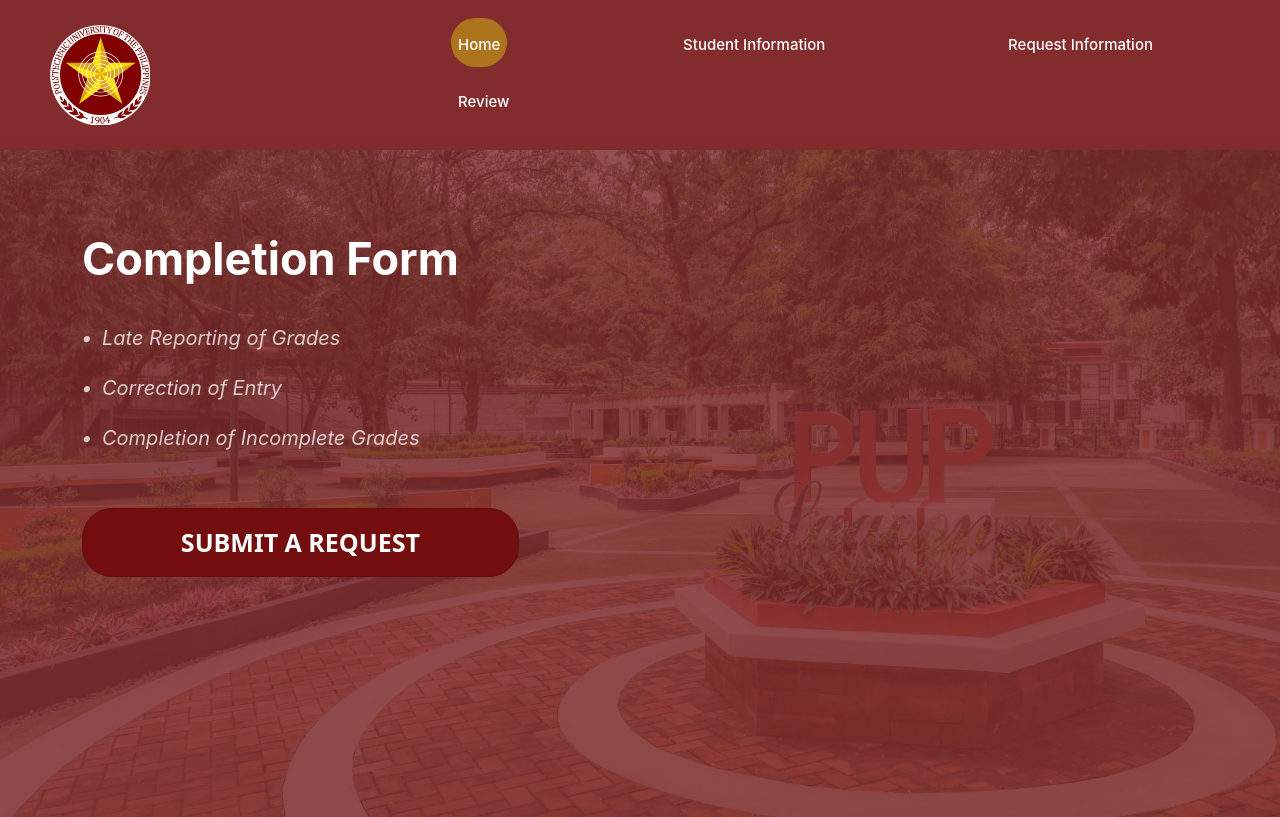
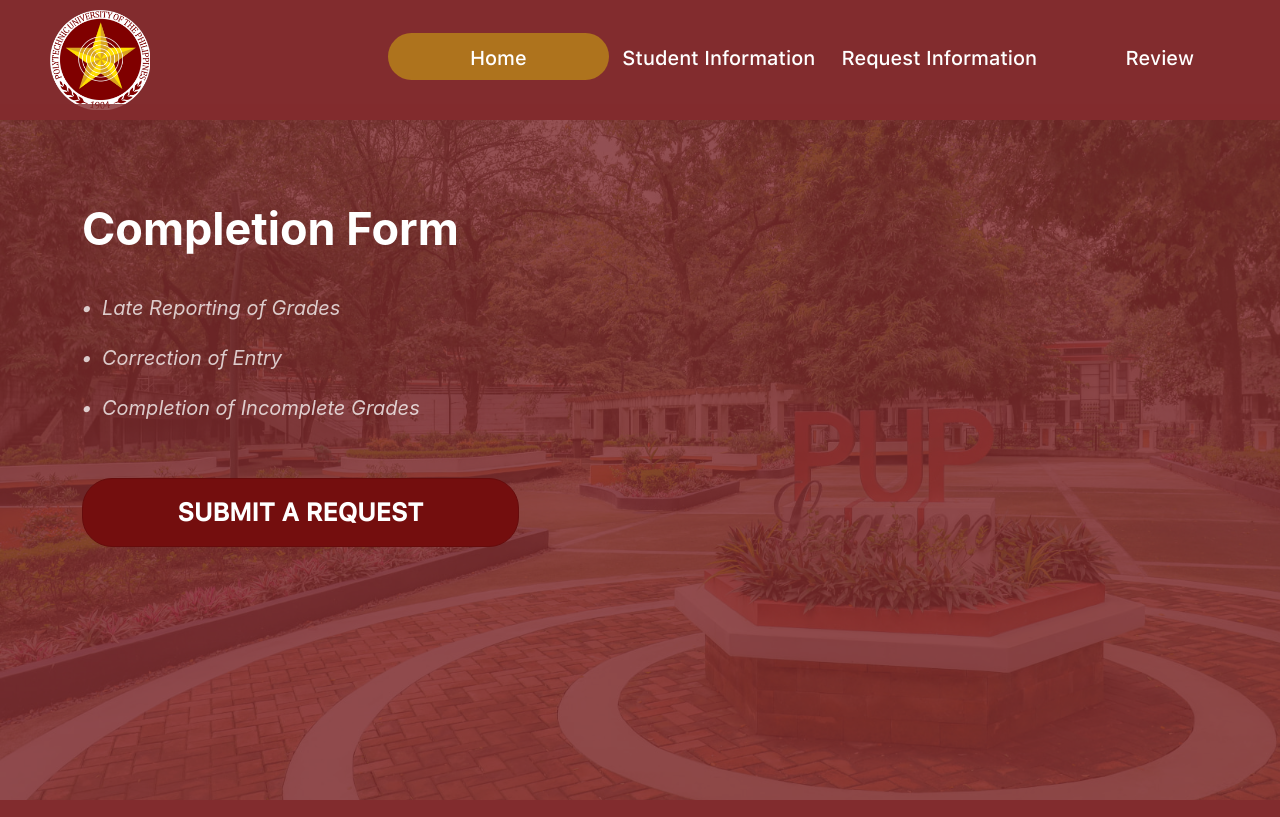
Before and after one commit to angelamar1e/CompletionForm, a PHP site: page / in a window 1280 px wide. Shown: the top 817 px of the page. Run offline with PHP 8.4, Linux system fonts and the light colour scheme.

Commit message:
improved navbar and index

```diff
--- a/index.css
+++ b/index.css
@@ -1,17 +1,26 @@
+@font-face {
+font-family: 'CustomFont';
+src: url('fonts/FontsFree-Net-SFProText-Medium-1.ttf');
+}
+
+/* Define font stack */
+.custom-font {
+font-family: 'CustomFont', Arial, sans-serif;
+}
+
 body {
     background-image: url('img/pup.jpg'); /* Replace 'path/to/your/image.jpg' with the actual path to your image */
     background-size: cover; /* Cover the entire background */
     background-repeat: no-repeat; /* Do not repeat the background image */
 }
 
-
 body::before {
     content: ""; /* Create a pseudo-element */
-    position: absolute; /* Position absolutely */
-    top: 135px;
+    position: absolute;
+    top: 13%;
     left: 0;
     width: 100%; /* Cover the entire width */
-    height: 100%; /* Cover the entire height */
+    height: 87%; /* Cover the entire height */
     background-color: #822c2dce; /* Set the color and opacity of the layer */
 }
 
--- a/index.php
+++ b/index.php
@@ -12,12 +12,12 @@
     <link href="https://cdn.jsdelivr.net/npm/bootstrap@5.3.0-alpha1/dist/css/bootstrap.min.css" rel="stylesheet">
     <title>Home</title>
 </head>
-<body>
+<body class="custom-font vh-100">
     <div class="container">
         <div class="row">
             <div class="col-md-6">
                  <form>
-                    <label for="request-type">Completion Form</label>
+                    <label for="request-type">Completion Form</label><br>
                      <ul class="list-unstyled list-bullet">
                         <li class="list-group-item">Late Reporting of Grades</li>
                         <li class="list-group-item">Correction of Entry</li>
--- a/navbar.css
+++ b/navbar.css
@@ -1,4 +1,14 @@
 /* navbar.css */
+
+@font-face {
+font-family: 'CustomFont';
+src: url('fonts/FontsFree-Net-SFProText-Medium-1.ttf');
+}
+
+/* Define font stack */
+.custom-font {
+font-family: 'CustomFont', Arial, sans-serif;
+}
 
 .nav_container {
     background-color: #822C2E; /* Set background color for the navigation bar */
@@ -7,12 +17,10 @@
     display: flex;
     align-items: center;
     justify-content: space-between;
-    font-family: 'SF Pro Display', sans-serif;
 }
 
-
 .navbar {
-    width: 65%;
+    width: 70%;
     height: 67%;
     display: flex;
     flex-direction: row;
@@ -32,25 +40,26 @@ img {
 
 .tab {
     display: inline-block; /* Display the navigation links horizontally */
-    margin-right: 110px;
     position: relative;
     text-align: center;
     padding: 7px;
     line-height: 30px;
+    width: 25%;
 }
 
 .tab a {
-    font-size: 15px;
+    font-size: 20px;
     color: #fff; /* Set text color for the navigation links */
     text-decoration: none; /* Remove underline from the links */
 }
 
-.tab a:hover {
+.tab:not(.active) a:hover {
     background-color: #c79b15a4;
+    border-radius: 40px;
+    padding: 4%;
 }
 
 .tab.active {
     background-color: #c79b15a4; /* Change background color */
-    width: auto;
     border-radius: 40px;
 }
--- a/navbar.html
+++ b/navbar.html
@@ -7,7 +7,7 @@
     <link rel="stylesheet" href="navbar.css">
     <title>test</title>
 </head>
-<body>
+<body class="custom-font">
     <div class="nav_container">
         <div class="img_div"><img src="img/PUPLogo.png" alt="logo"></div>
         <div class="navbar">
```
Also changed, not shown: fonts/FontsFree-Net-SFProText-Medium-1.ttf (added).
